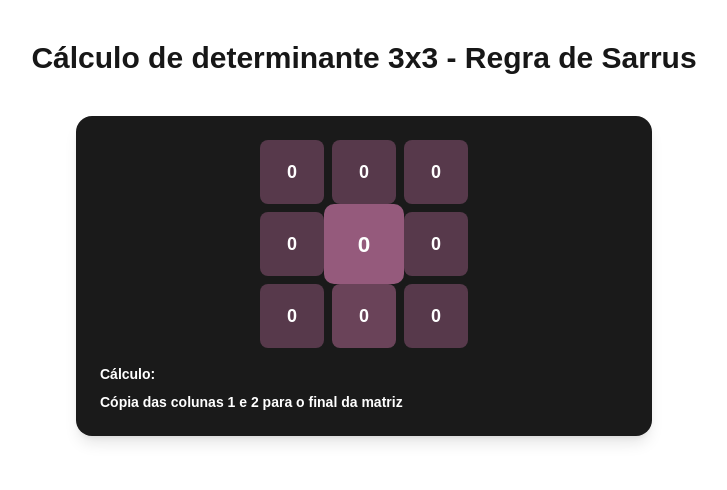
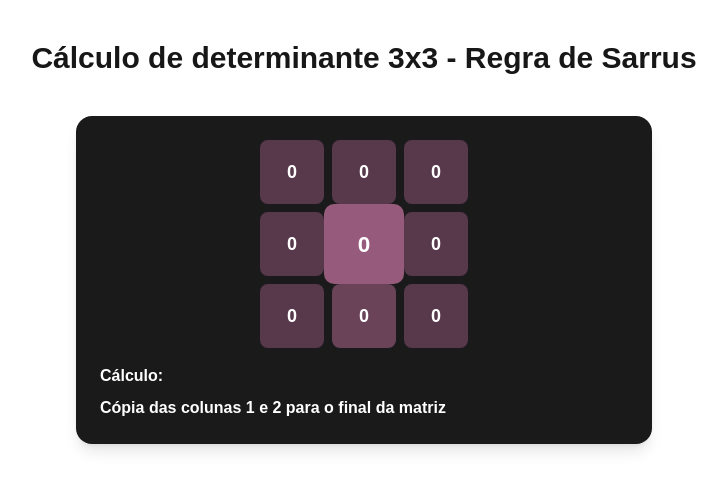
Before and after one commit to WendersonGomes/determinant-calculation, a Next.js app: page / in a window 1280 px wide. Both pictures are taken after a click on the button "Calcular". Shown: the top 490 px of the page, without its empty margins (276-1003 px from the left). Built offline with nearby package versions, Linux system fonts and the light colour scheme.

Commit message:
fix: calculo text size

```diff
--- a/app/page.tsx
+++ b/app/page.tsx
@@ -324,7 +324,7 @@ export default function Home() {
         </div>
         <AnimatePresence>
           {showSteps && (
-            <motion.div className="w-full rounded-lg pt-4 pr-4 text-white text-sm md:text-md space-y-2" initial={{ opacity: 0, y: -10 }}
+            <motion.div className="w-full rounded-lg pt-4 pr-4 text-white text-sm md:text-base space-y-2" initial={{ opacity: 0, y: -10 }}
               animate={{ opacity: 1, y: 0 }}
               exit={{
                 opacity: 0, y: -10, transition: {
```
